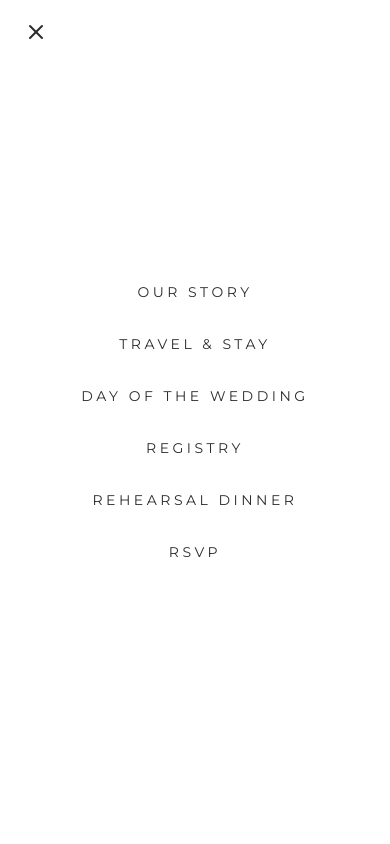
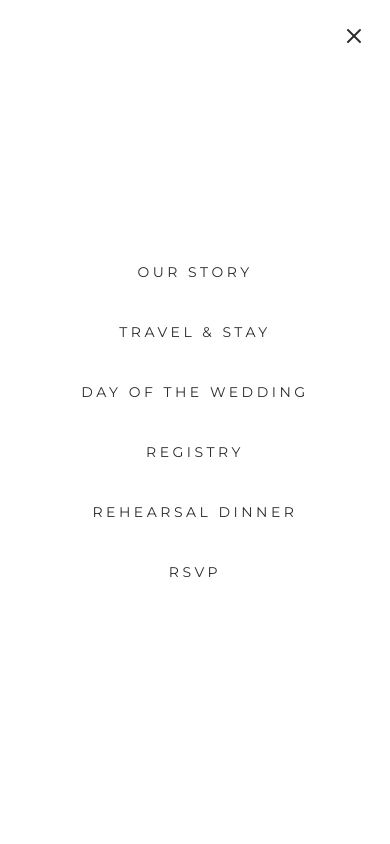
Before and after one commit to shellyisrani/shellysproject.github.io, a React (Vite) app: page / in a window 390 px wide. Both pictures are taken after a click on the button 36 px from the left and 32 px from the top of the page. Shown: the top 844 px of the page. Built offline with nearby package versions, Linux system fonts and the light colour scheme; grey boxes are pictures that could not be loaded.

Commit message:
update menu nav and home page on mobile

```diff
--- a/src/Layout.jsx
+++ b/src/Layout.jsx
@@ -8,6 +8,15 @@ export default function Layout({ children, currentPageName }) {
   const [mobileMenuOpen, setMobileMenuOpen] = useState(false);
 
   const isHome = currentPageName === "Home";
+
+  const navItems = [
+    { name: "Our Story", page: "OurStory" },
+    { name: "Travel & Stay", page: "TravelAndStay" },
+    { name: "Day of the Wedding", page: "DayOfWedding" },
+    { name: "Registry", page: "Registry" },
+    { name: "Rehearsal Dinner", page: "RehearsalDinner" },
+    { name: "RSVP", page: "RSVP" },
+  ];
 
   return (
     <div className="min-h-screen bg-white">
@@ -25,17 +34,11 @@ export default function Layout({ children, currentPageName }) {
       `}</style>
 
       {/* Navigation */}
-      <nav className={`absolute top-0 left-0 right-0 z-50 transition-all duration-500 ${isHome ? 'bg-transparent' : 'bg-white/95 backdrop-blur-sm border-b border-gray-100'}`}>
+      <nav className={`top-0 left-0 right-0 z-50 transition-all duration-500 ${isHome ? 'absolute bg-transparent' : 'fixed bg-white/95 backdrop-blur-sm border-b border-gray-100'}`}>
         <div className="max-w-7xl mx-auto px-6 md:px-10 py-5 flex items-center justify-between">
           {/* Left Nav Links */}
           <div className="hidden md:flex items-center gap-8">
-            {[
-              { name: "Our Story", page: "OurStory" },
-              { name: "Travel & Stay", page: "TravelAndStay" },
-              { name: "Day of the Wedding", page: "DayOfWedding" },
-              { name: "Registry", page: "Registry" },
-              { name: "Rehearsal Dinner", page: "RehearsalDinner" },
-            ].map((item) => (
+            {navItems.slice(0, -1).map((item) => (
               <Link
                 key={item.page}
                 to={createPageUrl(item.page)}
@@ -52,13 +55,9 @@ export default function Layout({ children, currentPageName }) {
           {/* Mobile Menu Button */}
           <button
             className="md:hidden z-50"
-            onClick={() => setMobileMenuOpen(!mobileMenuOpen)}
+            onClick={() => setMobileMenuOpen(true)}
           >
-            {mobileMenuOpen ? (
-              <X className="w-6 h-6 text-[#2c2c2c]" />
-            ) : (
             <Menu className={`w-6 h-6 ${isHome ? 'text-white' : 'text-[#2c2c2c]'}`} />
-            )}
           </button>
 
           {/* RSVP Button */}
@@ -74,18 +73,18 @@ export default function Layout({ children, currentPageName }) {
             RSVP
           </Link>
         </div>
+      </nav>
 
-        {/* Mobile Menu */}
+      {/* Mobile Menu Overlay */}
       {mobileMenuOpen && (
-          <div className="fixed inset-0 bg-white z-40 flex flex-col items-center justify-center gap-8 md:hidden">
-            {[
-              { name: "Our Story", page: "OurStory" },
-              { name: "Travel & Stay", page: "TravelAndStay" },
-              { name: "Day of the Wedding", page: "DayOfWedding" },
-              { name: "Registry", page: "Registry" },
-              { name: "Rehearsal Dinner", page: "RehearsalDinner" },
-              { name: "RSVP", page: "RSVP" },
-            ].map((item) => (
+        <div className="fixed inset-0 bg-white z-[60] flex flex-col items-center justify-center gap-10 md:hidden">
+          <button
+            className="absolute top-6 right-6"
+            onClick={() => setMobileMenuOpen(false)}
+          >
+            <X className="w-6 h-6 text-[#2c2c2c]" />
+          </button>
+          {navItems.map((item) => (
             <Link
               key={item.page}
               to={createPageUrl(item.page)}
@@ -98,7 +97,6 @@ export default function Layout({ children, currentPageName }) {
           ))}
         </div>
       )}
-      </nav>
 
       <ScrollToTop />
 
--- a/src/components/wedding/HeroSection.jsx
+++ b/src/components/wedding/HeroSection.jsx
@@ -24,7 +24,7 @@ export default function HeroSection() {
       <div className="relative z-10 h-full flex flex-col justify-center text-white px-10 md:px-16 lg:px-24 max-w-xl">
         {/* Top text */}
         <p
-          className="text-xs md:text-sm tracking-[0.35em] uppercase mb-8 opacity-90"
+          className="text-xs md:text-sm tracking-[0.35em] uppercase mb-8 opacity-100 font-semibold"
           style={{ fontFamily: "var(--font-sans)" }}
         >
           We're Getting Married!
@@ -40,7 +40,7 @@ export default function HeroSection() {
 
         {/* Save the Date */}
         <p
-          className="mt-6 text-sm md:text-base tracking-[0.2em] uppercase opacity-80"
+          className="mt-6 text-sm md:text-base tracking-[0.2em] uppercase opacity-100 font-semibold"
           style={{ fontFamily: "var(--font-sans)", fontWeight: 300 }}
         >
           Save the Date
```
Lines whose indentation alone changed are shown as unchanged.
